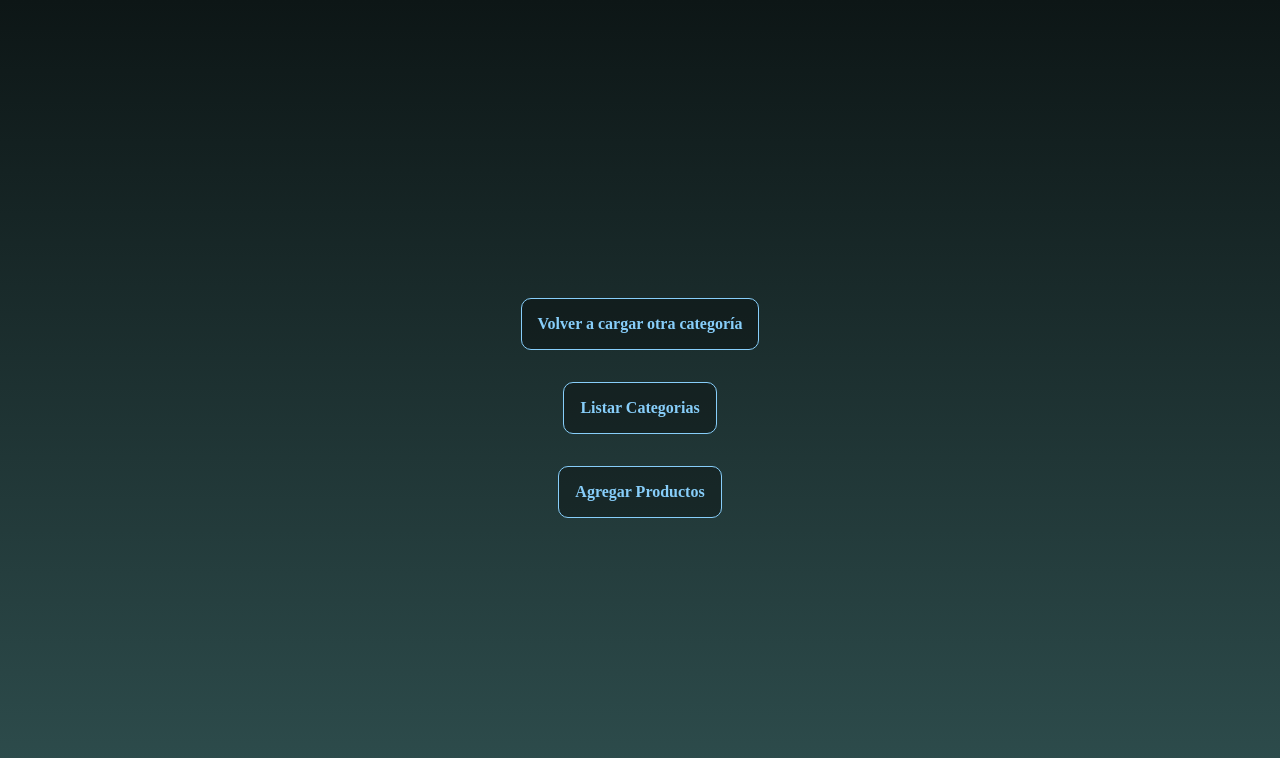
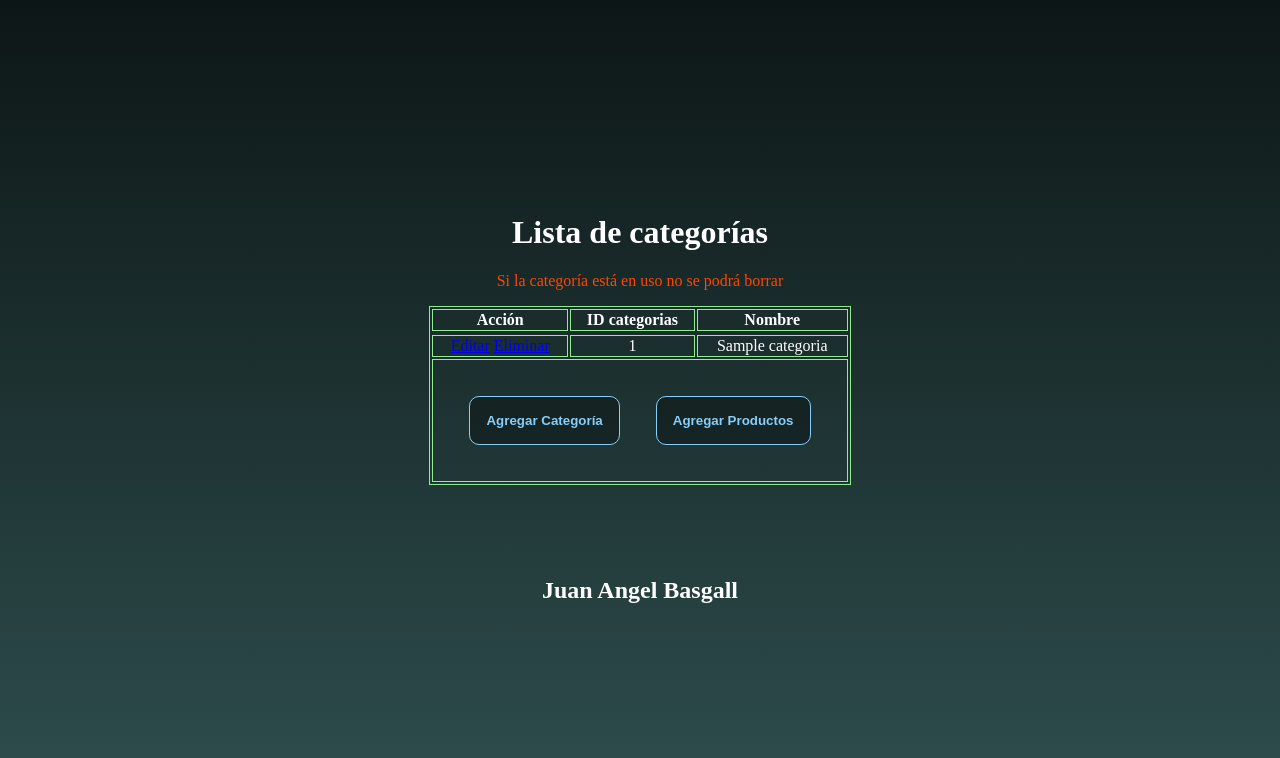
Before and after one commit to d3vh4n5/mercadolan, a PHP site: page /backend/categorias.php in a window 1280 px wide. Shown: the top 758 px of the page. Run offline with PHP 8.4, Linux system fonts and the light colour scheme; tables that the repository leaves empty or names only in its code hold one stand-in row (values such as "Sample post").

Commit message:
Se agregaron los botones de editar y eliminar en categorias, funciona solo el de eliminar hasta el momento, se eliminaron los antiguos links/botones de agregar productos/categorias/listar, y se agrego 1 boton en el foot de ambas tablas para acceder tanto a categorias como a productos, se reparó un error en el metodo eliminar de la clase categorías, y algunos detalles extras en general

```diff
--- a/assets/css/estilos.css
+++ b/assets/css/estilos.css
@@ -17,9 +17,10 @@ body{
     flex-direction: column;
     overflow: scroll;
 }
-.a{
+.botonFoot{
+    text-decoration: none;
+    cursor: pointer;
     color: lightskyblue;
-    text-decoration: none;
     margin: 1rem;
     padding: 1rem;
     border: 1px solid lightskyblue;
@@ -28,12 +29,11 @@ body{
     border-radius: 10px;
     background: rgba(0, 0, 0, 0.312);
 }
-.a:hover{
+.botonFoot:hover{
 	transform: scale(1.1);
 	box-shadow: 0px 0px 10px 20px rgba(47, 79, 79, 0.651);
-	animation: none;
 	transition: 0.2s;
-        color: white;
+        color: red;
         background: rgba(20, 200, 80, 0.55);
         border: 1px solid white;
 }
@@ -91,7 +91,12 @@ label,input,form,button {
 	transition: 0.2s;
 }
 table,td,th,tr {
+    text-align: center;
     border: 1px solid lightgreen;
+}
+.tfoot{
+    text-align: center;
+    padding: 20px;
 }
 
 @keyframes pulso {
--- a/assets/js/validaciones.js
+++ b/assets/js/validaciones.js
@@ -14,10 +14,10 @@ $("#form_categorias").submit(function(){
     var id = $("#id").val();
     var categoria = $("#categoria").val();
 
-    if ($.trim(id)===''){
+    /*if ($.trim(id)===''){
         alert('Agregar un ID / Basgall Juan');
         return false;
-    }else if ($.trim(categoria)===''){
+    }else*/ if ($.trim(categoria)===''){
         alert('Agregar una categoria / Basgall Juan');
         return false;
     }
--- a/backend/categorias.php
+++ b/backend/categorias.php
@@ -35,15 +35,12 @@ if(isset($_POST['action']) && $_POST['action'] == 'guardar'){
 //$lista_ctg = categorias::listar();
 //include 'views/lista_categorias.html';
 
-if(isset($_REQUEST['guardar'])){
-        $nom=$_REQUEST['categoria'];
-        $id=$_REQUEST['id'];
-        $nuevaCategoria = new categorias($id);
-        $nuevaCategoria->nombre_categoria = $nom;
+if(isset($_POST['action']) && $_POST['action'] == 'guardar'){
+        /*$nuevaCategoria = new categorias($id); de momento no usamos el id */
+        $nuevaCategoria = new categorias();
+        $nuevaCategoria->nombre_categoria = $_POST['categoria'];
         $nuevaCategoria->guardar();
-
-        //var_dump($nuevaCategoria);
-
+        /*
         echo '<p style="'
         . 'color: lightgreen;'
         . 'font-size: 30px;'
@@ -52,17 +49,29 @@ if(isset($_REQUEST['guardar'])){
         echo "→ El nombre ingresado es : $nom <br>"
                 . "→               ID: $id";
 
-        echo '</p>';
+        echo '</p>';*/
 
-
-     }
+}else if (isset($_GET['add'])){
+    $lista_ctg = categorias::listar();
+    include 'views/categorias.html';
+    die();
+}else if (isset($_GET['rem'])) {
+   $nuevaCategoria = new categorias($_GET['id']);
+   if ($nuevaCategoria->eliminar()){
+       header("location: ".$_SERVER['SCRIPT_NAME']);// esto direcciona la url al script actual quitando el GET
+   } else{
+       die("En estos momenos no podemos eliminar la categoria");
+   }
+}else if (isset($_GET['edit'])){
+    $nuevaCategoria = new categorias($_GET['id']);
+    include './views/categorias.html';
+    die();
+}
 
      /*
 Probar estos comandos que me tiró marisa, porque al hacer el post le tomaba el id como
 si fuera un string entonces le tiraba error
       *
-      *
-
 $categoria= new Categorias(intval($_POST["numeroCategoria"]));  // esto convierte el string en integer
 $categoria->guardar($arr_prepare=[htmlspecialchars($_POST["descripcion"])]); // esto convierte el texto en algo para que el araay funciona
 
@@ -70,12 +79,8 @@ $categoria->guardar($arr_prepare=[htmlspecialchars($_POST["descripcion"])]); //
 
 
 
-
+$lista_ctg = categorias::listar();
+$basepath = $_SERVER['SCRIPT_NAME']; //indica la url del script en el navegador
+include './lista_categorias.php';
 
 ?>
-        <a  class="a" href="./views/categorias.html">
-    Volver a cargar otra categoría</a>
-<a class="a" href="./lista_categorias.php">
-    Listar Categorias</a>
-        <a class="a" href="./views/productos.html">
-    Agregar Productos</a>
--- a/backend/home.php
+++ b/backend/home.php
@@ -13,7 +13,7 @@
     <header>head
         <div class="contenedorLogo">
             <img class="logo" sizes="" src="../assets/img/Logo.png" alt="">
-            <a class="botonLog" href="./productos.php" >Loguearse y cargar productos</a>
+            <input type="button" class="botonLog" value="Loguearse y cargar productos" onclick="document.location.href='./productos.php'">
             <a class="autor" href="https://www.linkedin.com/in/juanangelbasgall/">"Mercado Lan" -> Por @Juan Angel Basgall</a>
         </div>
     </header>
--- a/backend/lista_categorias.php
+++ b/backend/lista_categorias.php
@@ -10,35 +10,44 @@
     <body>
 
         <center>
-       <div> <h1>Lista de categorias </h1>
+            <div>
+                <h1>Lista de categorías </h1>
+                <p style="color: orangered;">Si la categoría está en uso no se podrá borrar</p>
                 <table>
                     <thead>
                         <tr>
+                            <th>Acción</th>
                             <th> ID categorias</th>
                             <th>Nombre</th>
                         <tr>
                     </thead>
                     <tbody>
                         <?php
-              include '../class/autoload.php';
+                        //include '../class/autoload.php';
                         $lista_ctg = categorias::listar();
                         foreach($lista_ctg as $listaCategorias){ ?>
-              <br>
                         <tr>
+                            <td>
+                                <a href="<?php echo $basepath."?edit&id=".$listaCategorias['id']; ?>">Editar</a>
+                                <a href="<?php echo $basepath."?rem&id=".$listaCategorias['id'];?>">Eliminar</a>
+                            </td>
                             <td><?php echo $listaCategorias['id'] ?></td>
                             <td><?php echo $listaCategorias['nombre_categoria'] ?></td>
                         </tr>
                         <?php } ?>
                     </tbody>
+                    <tfoot>
+                        <tr>
+                            <td colspan="3" class="tfoot">
+                                <input type="button" class="botonFoot" value="Agregar Categoría" onclick="document.location.href='<?php echo $basepath."?add" ?>'">
+                                <input type="button" class="botonFoot" value="Agregar Productos" onclick="document.location.href='./views/productos.html'">
+                            </td>
+                        </tr>
+                    </tfoot>
                 </table>
             </div>
         </center>
        <br><br><br><br>
-       <a class="a" href="./views/categorias.html">Agregar más categorías</a>
-       <a class="a" href="./views/productos.html">
-    Agregar Productos</a>
-       <br>
-       <br>
        <h2>Juan Angel Basgall</h2>
 
  </body>
--- a/backend/lista_productos.php
+++ b/backend/lista_productos.php
@@ -45,7 +45,8 @@
                <tfoot>
                    <tr>
                        <td colspan="7" style="text-align: center; padding: 20px;">
-                      <input type="button" class="a" value="Agregar" onclick="document.location.href='<?php echo $basepath."?add" ?>'">
+                           <input type="button" class="botonFoot" value="Agregar Producto" onclick="document.location.href='<?php echo $basepath."?add" ?>'">
+                           <input type="button" class="botonFoot" value="Agregar Categorías" onclick="document.location.href='./views/categorias.html'">
                        </td>
                    </tr>
                </tfoot>
--- a/class/categorias.php
+++ b/class/categorias.php
@@ -52,32 +52,23 @@ class categorias {
     }
 
     public function guardar(){
-        echo "<br>Se está ejecutando el guardar..";
         if($this->exist){
-            echo "<br>Se intentará actualizar el objeto en la base de datos..";
             return $this->actualizar();
         } else {
-            echo "<br>Se intentará agregar el objeto en la base de datos..";
             return $this->insertar();
         }
     }
 
     public function eliminar(){
         $db = new base_datos("mysql", "miproyecto", "127.0.0.1", "root", "");
-        return $db->delete("categoria", "id=?" . $this->id);
+        return $db->delete("categorias", "id=" . $this->id);
     }
     public function insertar(){
-        echo "<br>Insertando..<br>";
         $db = new base_datos("mysql", "miproyecto", "127.0.0.1", "root", "");
         $resp = $db->insert("categorias", "nombre_categoria", "?", array($this->nombre_categoria));
 
-
-        echo"<br> Respuesta de la base de datos:";
-        print_r($resp);
-
-
         if ($resp){
-            echo "<br>Recibiendo información de la base de datos..<br>";
+            echo "<br>Categoría guardada con éxito..<br>";
             $this->id = $resp;
             $this->exist = true;
             return true;
--- a/nbproject/private/private.xml
+++ b/nbproject/private/private.xml
@@ -3,7 +3,9 @@
     <editor-bookmarks xmlns="http://www.netbeans.org/ns/editor-bookmarks/2" lastBookmarkId="0"/>
     <open-files xmlns="http://www.netbeans.org/ns/projectui-open-files/2">
         <group>
-            <file>file:/C:/wamp64/www/MIPROYECTO/backend/home.php</file>
+            <file>file:/C:/wamp64/www/MIPROYECTO/backend/views/productos.html</file>
+            <file>file:/C:/wamp64/www/MIPROYECTO/backend/productos.php</file>
+            <file>file:/C:/wamp64/www/MIPROYECTO/assets/css/estilos.css</file>
         </group>
     </open-files>
 </project-private>
```
Also changed, not shown: backend/views/categorias.html (+4 -4 lines). Lines whose indentation alone changed are shown as unchanged.
